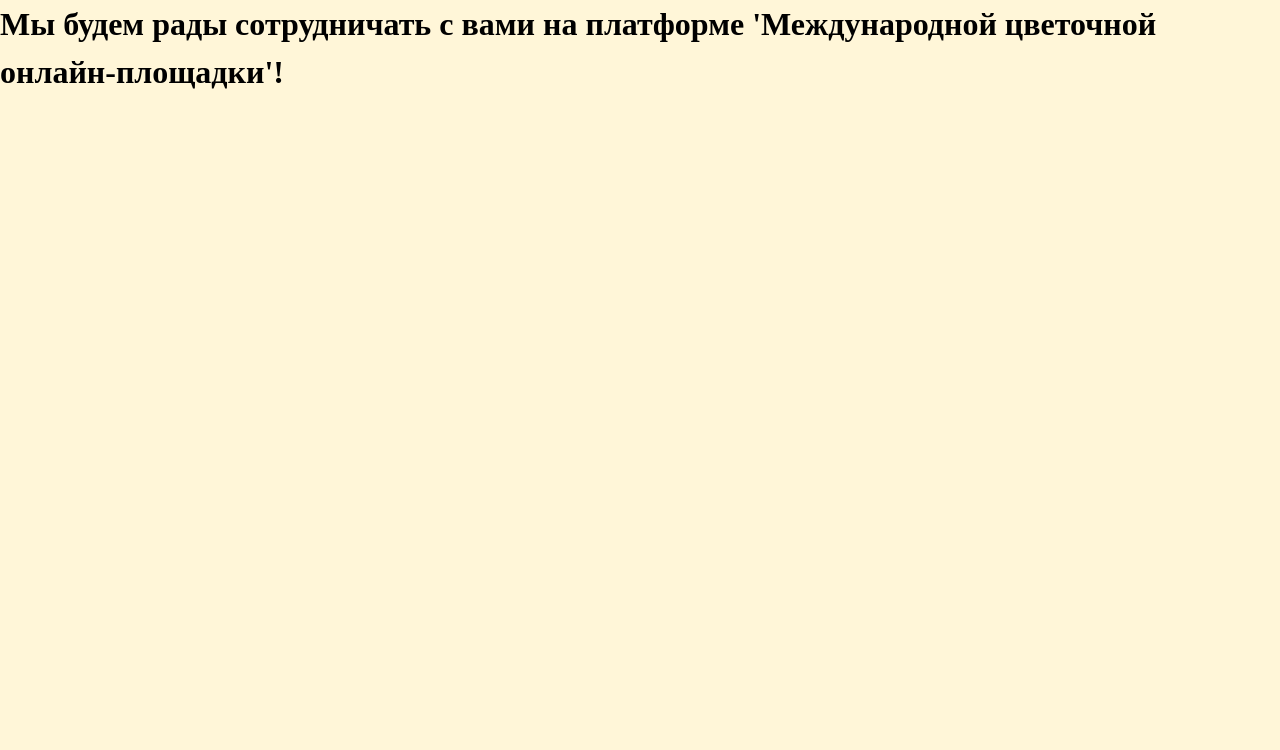
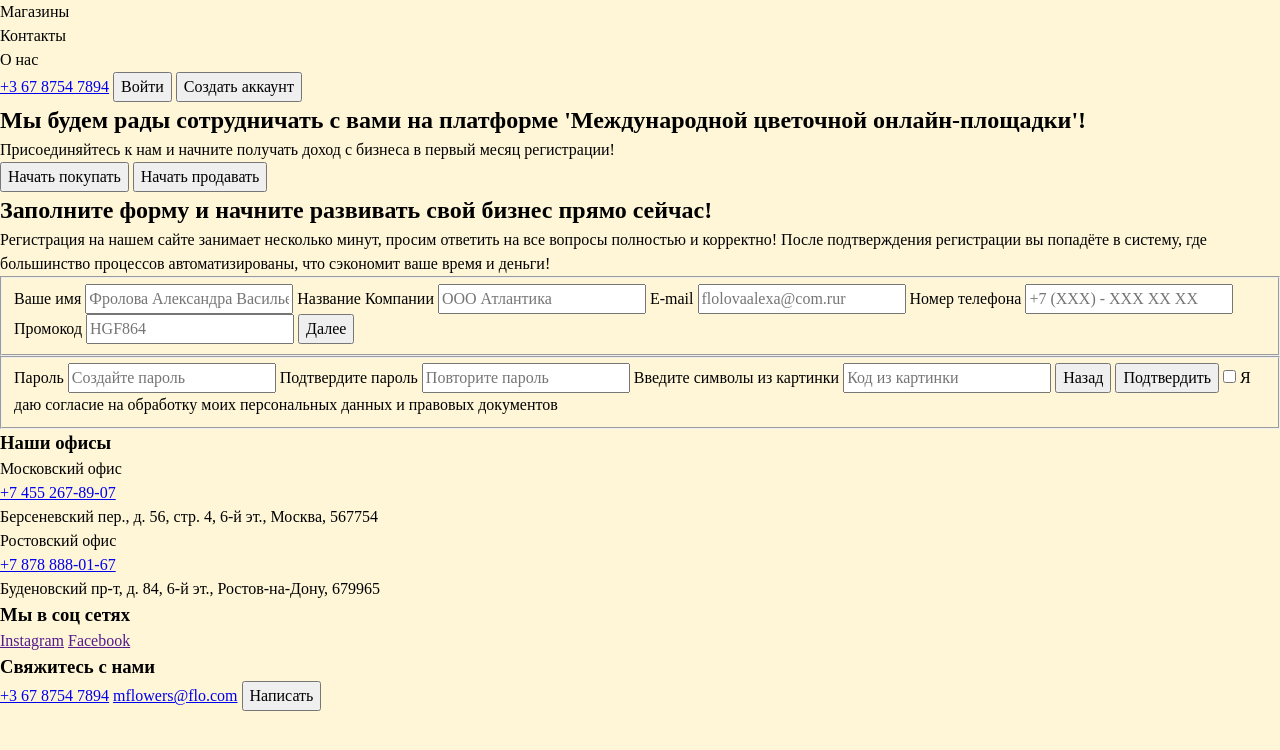
Before and after one commit to iamrealmarsel/m-flowers-test, a website built with webpack: page src/index.html in a window 1280 px wide. Built offline with nearby package versions, Linux system fonts and the light colour scheme.

Commit message:
feat: add basic layout

```diff
--- a/src/index.html
+++ b/src/index.html
@@ -7,8 +7,116 @@
     <title>Modesto Flowers</title>
   </head>
   <body>
-    <h1>
-      Мы будем рады сотрудничать с вами на платформе 'Международной цветочной онлайн-площадки'!
-    </h1>
+    <main>
+      <section class="main-screen">
+        <header class="main-screen__header">
+          <ul class="main-screen__nav">
+            <li class="main-screen__item">Магазины</li>
+            <li class="main-screen__item">Контакты</li>
+            <li class="main-screen__item">О нас</li>
+          </ul>
+          <a class="main-screen__phone" href="tel:+3 67 8754 7894">+3 67 8754 7894</a>
+          <button class="main-screen__signin" type="button">Войти</button>
+          <button class="main-screen__signup" type="button">Создать аккаунт</button>
+        </header>
+        <h1 class="main-screen__title">
+          Мы будем рады сотрудничать с вами на платформе 'Международной цветочной онлайн-площадки'!
+        </h1>
+        <p class="main-screen__subtitle">
+          Присоединяйтесь к нам и начните получать доход с бизнеса в первый месяц регистрации!
+        </p>
+        <button class="btn" type="button">Начать покупать</button>
+        <button class="btn" type="button">Начать продавать</button>
+      </section>
+      <section class="form">
+        <h2 class="form__title">Заполните форму и начните развивать свой бизнес прямо сейчас!</h2>
+        <p class="form__description">
+          Регистрация на нашем сайте занимает несколько минут, просим ответить на все вопросы
+          полностью и корректно! После подтверждения регистрации вы попадёте в систему, где
+          большинство процессов автоматизированы, что сэкономит ваше время и деньги!
+        </p>
+
+        <form action="" class="form__form">
+          <fieldset>
+            <label for="name">Ваше имя</label>
+            <input
+              class="form__name"
+              type="text"
+              id="name"
+              placeholder="Фролова Александра Васильевна"
+            />
+
+            <label for="company">Название Компании</label>
+            <input class="form__company" type="text" id="company" placeholder="ООО Атлантика" />
+
+            <label for="email">E-mail</label>
+            <input class="form__email" type="email" id="email" placeholder="flolovaalexa@com.rur" />
+
+            <label for="phone">Номер телефона</label>
+            <input class="form__phone" type="tel" id="phone" placeholder="+7 (XXX) - XXX XX XX" />
+
+            <label for="promo">Промокод</label>
+            <input class="form__promo" type="text" id="promo" placeholder="HGF864" />
+
+            <button class="btn" type="button">Далее</button>
+          </fieldset>
+
+          <fieldset>
+            <label for="password">Пароль</label>
+            <input
+              class="form__password"
+              type="password"
+              id="password"
+              placeholder="Создайте пароль"
+            />
+
+            <label for="password-confirm">Подтвердите пароль</label>
+            <input
+              class="form__password-confirm"
+              type="password"
+              id="password-confirm"
+              placeholder="Повторите пароль"
+            />
+
+            <!-- <div>символы из картинки</div> -->
+
+            <label for="code">Введите символы из картинки</label>
+            <input class="form__code" type="text" id="code" placeholder="Код из картинки" />
+
+            <button class="btn" type="button">Назад</button>
+            <button class="btn" type="submit">Подтвердить</button>
+
+            <label class="form__personal">
+              <input type="checkbox" />
+              Я даю согласие на обработку моих персональных данных и правовых документов
+            </label>
+          </fieldset>
+        </form>
+      </section>
+      <footer class="footer">
+        <div>
+          <h3 class="footer__offices">Наши офисы</h3>
+          <p>Московский офис</p>
+          <a href="tel:+7 455 267-89-07">+7 455 267-89-07</a>
+          <p>Берсеневский пер., д. 56, стр. 4, 6-й эт., Москва, 567754</p>
+          <p>Ростовский офис</p>
+          <a href="tel:+7 878 888-01-67">+7 878 888-01-67</a>
+          <p>Буденовский пр-т, д. 84, 6-й эт., Ростов-на-Дону, 679965</p>
+        </div>
+
+        <div class="footer__socials">
+          <h3>Мы в соц сетях</h3>
+          <a href="">Instagram</a>
+          <a href="">Facebook</a>
+        </div>
+
+        <div class="footer__contacts">
+          <h3>Свяжитесь с нами</h3>
+          <a href="tel:+3 67 8754 7894">+3 67 8754 7894</a>
+          <a href="mailto:mflowers@flo.com">mflowers@flo.com</a>
+          <button type="button">Написать</button>
+        </div>
+      </footer>
+    </main>
   </body>
 </html>
```
